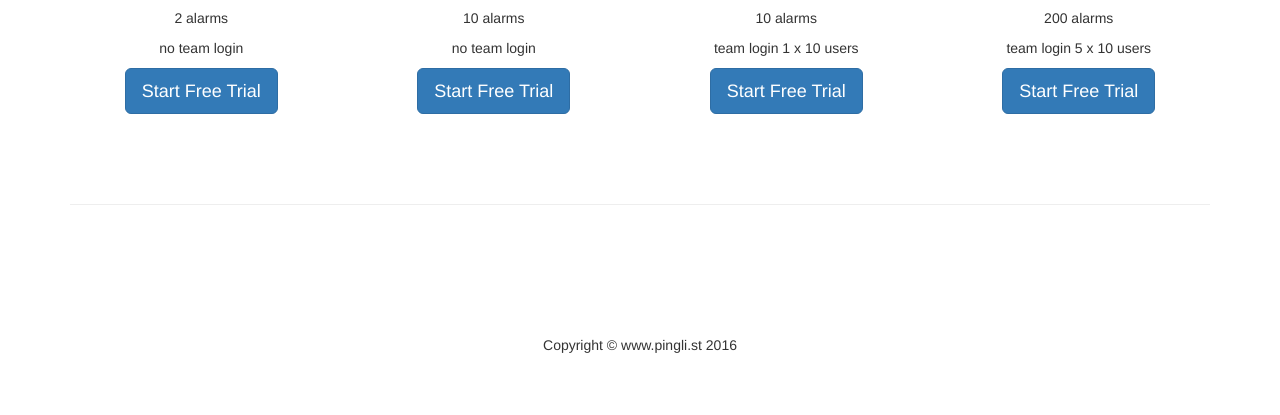
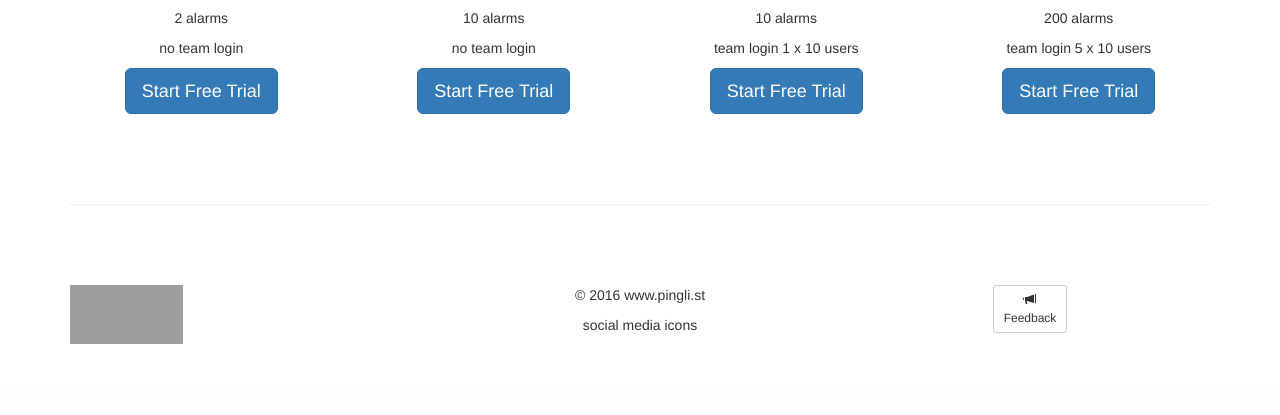
Before and after one commit to RichardKnop/pinglist-app, a Django app: page / in a window 1280 px wide. Shown: the part 2282-2697 px from the top of the page. After the commit the page ends 2626 px from the top, so only its background shows below. Run offline with Django 3.2, Linux system fonts and the light colour scheme; grey boxes labelled with a size stand in for pictures from a placeholder-image service; some libraries are stand-ins or nearby versions; grey boxes are pictures that could not be loaded.

Commit message:
Improved footer.

```diff
--- a/pinglist/proj/static/css/main.css
+++ b/pinglist/proj/static/css/main.css
@@ -48,8 +48,27 @@ body {
 }
 
 footer {
-    margin: 50px 0;
+    margin-bottom: 20px;
+}
+
+.center-to-left {
+    display: block;
+    margin-right: auto;
+    margin-left: auto;
     text-align: center;
+}
+
+.center-to-right {
+    display: block;
+    margin-right: auto;
+    margin-left: auto;
+    text-align: center;
+}
+
+.comodo-site-seal img {
+    width: 113px;
+    height: 59px;
+    border: 0;
 }
 
 @media (max-width: 1200px) {
@@ -104,6 +123,16 @@ footer {
     .featurette-heading {
         font-size: 25px;
     }
+
+    .center-to-left {
+        text-align: left;
+        float: left;
+    }
+
+    .center-to-right {
+        float: right;
+        text-align: right;
+    }
 }
 
 @media (max-width: 668px) {
--- a/pinglist/proj/templates/layout.html
+++ b/pinglist/proj/templates/layout.html
@@ -60,14 +60,35 @@
 
 {% block content %}{% endblock %}
 
-    <!-- Footer -->
-    <footer>
+<footer>
+    <div class="container">
         <div class="row">
-            <div class="col-lg-12">
-                <p>Copyright &copy; www.pingli.st 2016</p>
+            <div class="col-sm-4">
+                <a href="https://ssl.comodo.com" class="comodo-site-seal">
+                    <img src="https://ssl.comodo.com/images/comodo_secure_seal_113x59_transp.png" alt="SSL Certificate">
+                </a>
+                <br><br>
+            </div>
+
+            <div class="col-sm-4">
+                <div class="text-center">
+                    <p> &copy; 2016 www.pingli.st</p>
+
+                    <p>social media icons</p>
+                </div>
+            </div>
+
+            <div class="col-sm-4">
+                <span class="center-to-right text-right">
+                    <button type="button" class="btn btn-default btn-sm">
+                        <span class="glyphicon glyphicon-bullhorn"></span><br>
+                        Feedback
+                    </button>
+                </span>
             </div>
         </div>
-    </footer>
+    </div>
+</footer>
 
 <!-- jQuery -->
 <script src="{% static 'js/jquery.js' %}"></script>
```
